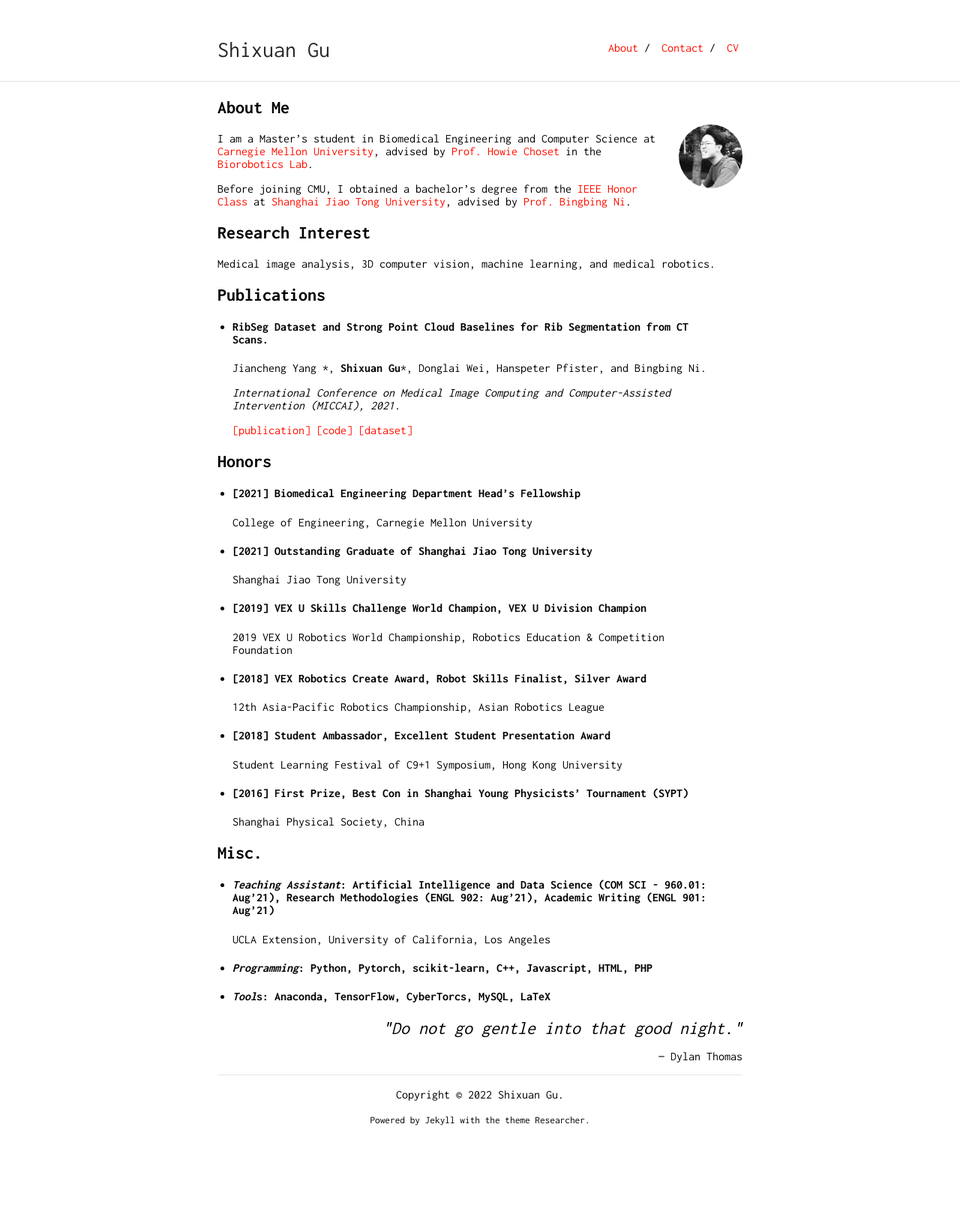
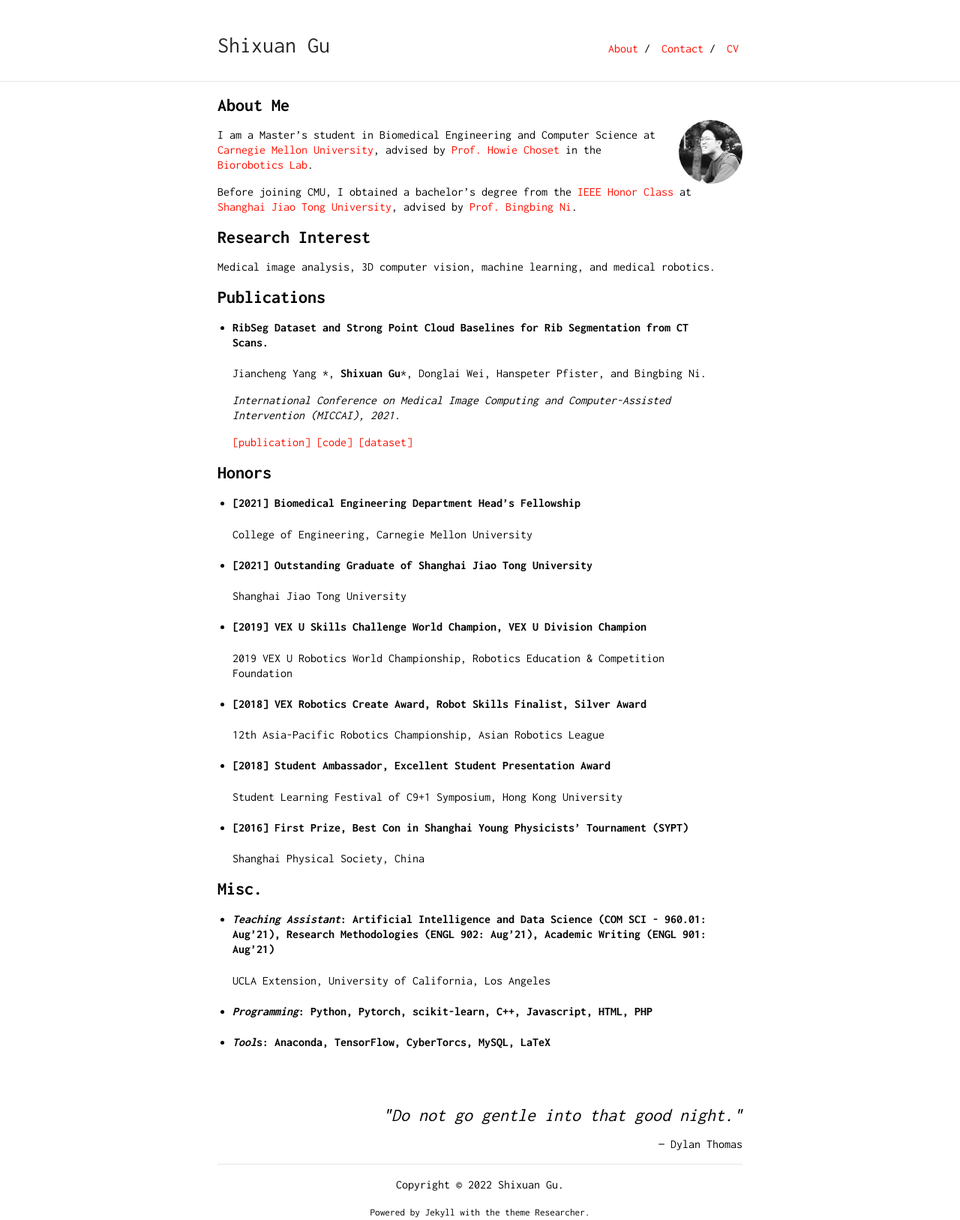
Before and after one commit to ShixuanGu/ShixuanGu.github.io, a Jekyll site: the page built from index.md, in a window 1280 px wide. Shown: the whole page at 75% size. Built offline with Jekyll 4.4.1, drawn with Linux system fonts in a browser that asks for light colours; our own code applies the rules of GitHub Pages for plain Markdown files; before the commit the page ends 1501 px from its top, so only the background shows below that.

Commit message:
line spacing

```diff
--- a/_config.yml
+++ b/_config.yml
@@ -1,6 +1,6 @@
 title: Shixuan Gu
 url: "https://shixuangu.github.io."
-baseurl: "/researcher"
+baseurl: "https://shixuangu.github.io."
 
 markdown: kramdown
 # ins_logo: "./goose.jpg"
--- a/_sass/_style.scss
+++ b/_sass/_style.scss
@@ -12,6 +12,7 @@ html {
 body {
     margin: 0;
     font-family: "Inconsolata";
+    line-height: 20px;
     height: 100%;
 }
 a {
--- a/index.md
+++ b/index.md
@@ -66,5 +66,9 @@ Medical image analysis, 3D computer vision, machine learning, and medical roboti
 
 
 
+
+
+<br/><br/>
+
 <p align="right"><font size="5" ><i>"Do not go gentle into that good night."</i></font></p>
 <p align="right"> — Dylan Thomas</p>
```
